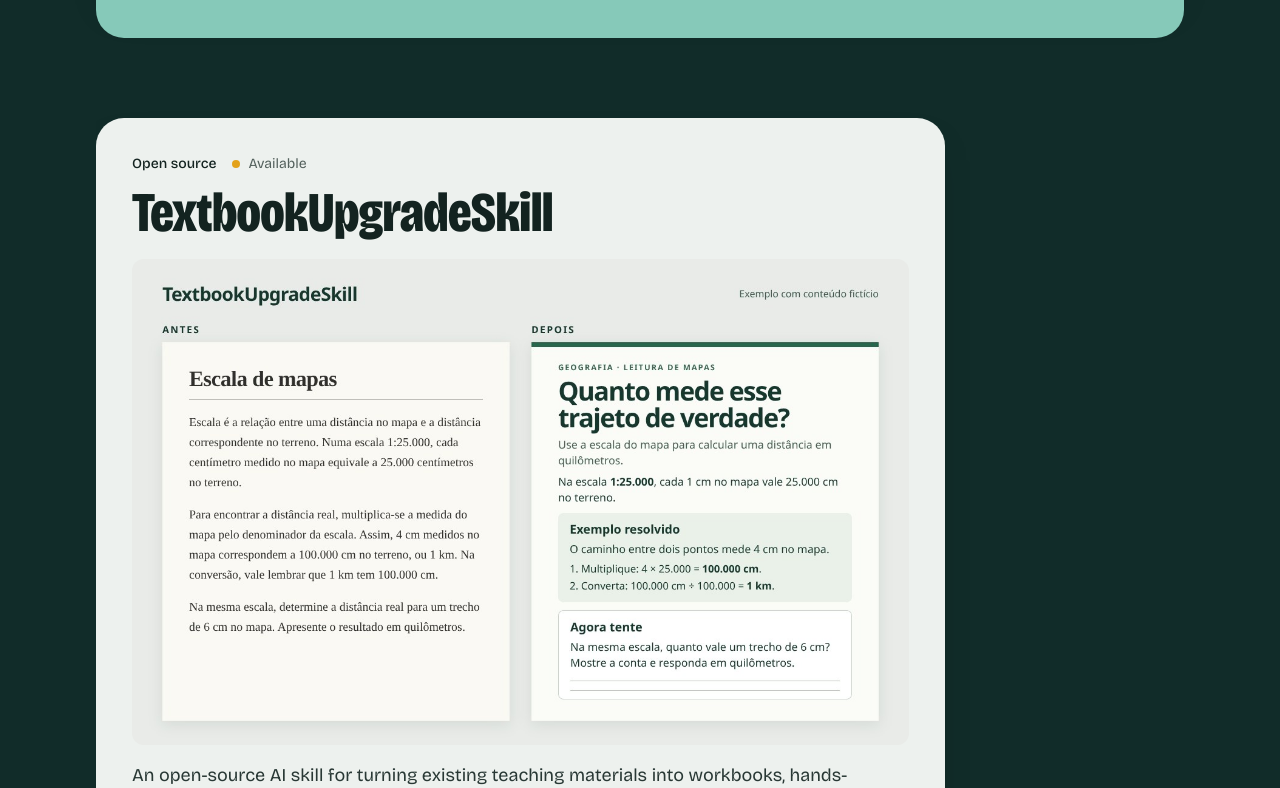
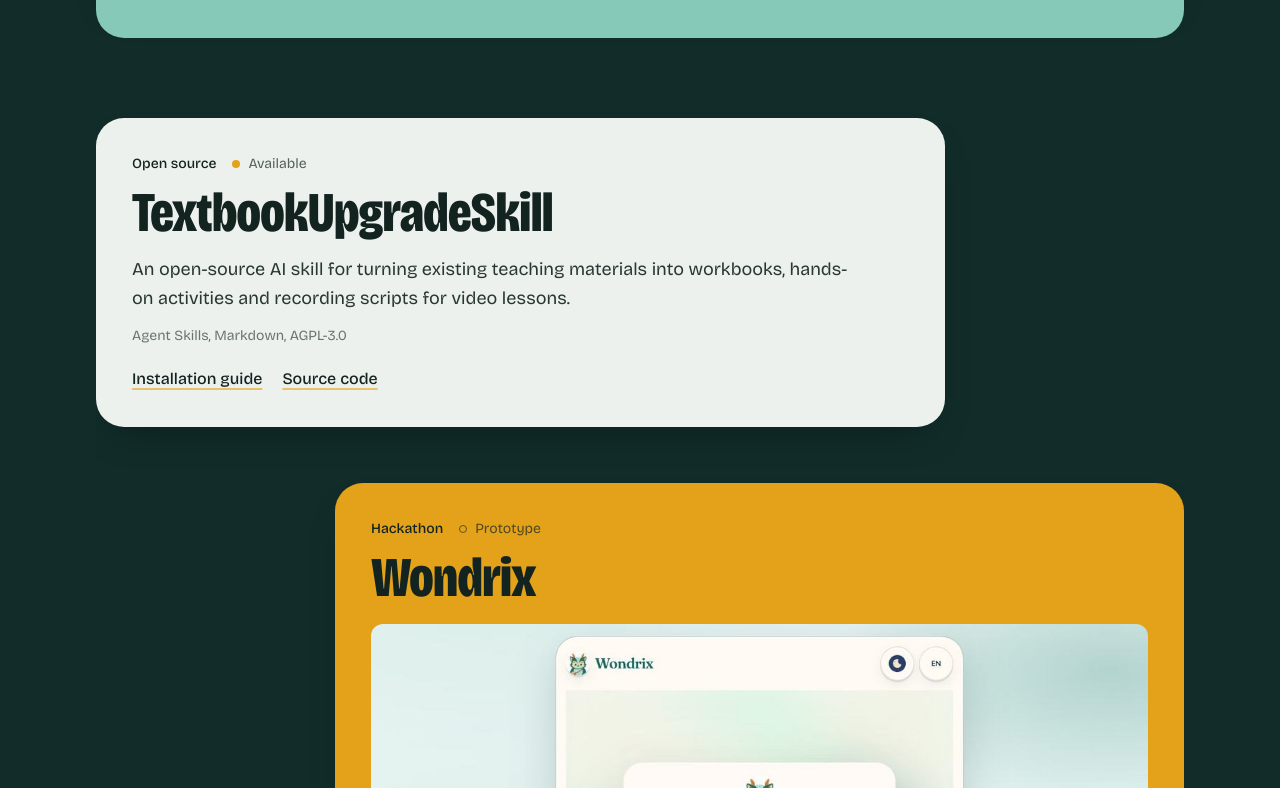
Before and after one commit to j-c-fstk-dev/MyDevPortfolio, a Next.js app: page /en in a window 1280 px wide. Shown: the part 5912-6700 px from the top of the page. Built offline with nearby package versions, Linux system fonts and the light colour scheme; no server answers.

Commit message:
Show the textbook card preview only on hover

```diff
--- a/src/components/site/Work.tsx
+++ b/src/components/site/Work.tsx
@@ -17,7 +17,7 @@ import { Section, TextLink } from "./ui";
 function FlyCard({ project, index, lang, d }: { project: Project; index: number; lang: Locale; d: Dictionary["work"] }) {
   const { statusLabels } = getContent(lang);
   const shot = projectScreenshot(project.slug);
-  const showInlineOnDesktop = index === 0;
+  const showInlineOnTouch = project.slug !== "textbook-upgrade-skill";
   const from = index % 2 === 0 ? -1 : 1;
   // 0 → 1 as the card travels in during the first third of its pass through the screen.
   const k = "clamp(0, var(--p, 1) * 3.2, 1)";
@@ -29,7 +29,7 @@ function FlyCard({ project, index, lang, d }: { project: Project; index: number;
       className={`flex ${from < 0 ? "justify-start" : "justify-end"}`}
     >
       <article
-        data-project-preview={showInlineOnDesktop ? undefined : shot}
+        data-project-preview={shot}
         data-panel={PANEL_COLOURS[(index + DECK_SIZE) % PANEL_COLOURS.length]}
         className="w-full rounded-[1.75rem] bg-ink p-6 text-mist shadow-[0_18px_40px_-24px_rgb(0_0_0/0.5)] will-change-transform sm:w-[78%] sm:p-9"
         style={{
@@ -49,14 +49,14 @@ function FlyCard({ project, index, lang, d }: { project: Project; index: number;
         <h3 className="mt-3 text-[clamp(2rem,4.5vw,3.5rem)] font-extrabold leading-[0.95] tracking-[-0.02em] [font-stretch:76%]">
           {project.title}
         </h3>
-        {shot && (
+        {shot && showInlineOnTouch && (
           <Image
             src={shot}
             alt={project.previewAlt ?? d.screenshotAlt(project.title)}
             width={1280}
             height={800}
             sizes="(min-width: 640px) 60vw, 100vw"
-            className={`mt-5 aspect-[16/10] w-full rounded-xl object-cover object-top ${showInlineOnDesktop ? "" : "project-inline-preview"}`}
+            className="project-inline-preview mt-5 aspect-[16/10] w-full rounded-xl object-cover object-top"
           />
         )}
         <p className="mt-4 max-w-prose text-lg leading-relaxed text-mist/90">{project.description}</p>
```
